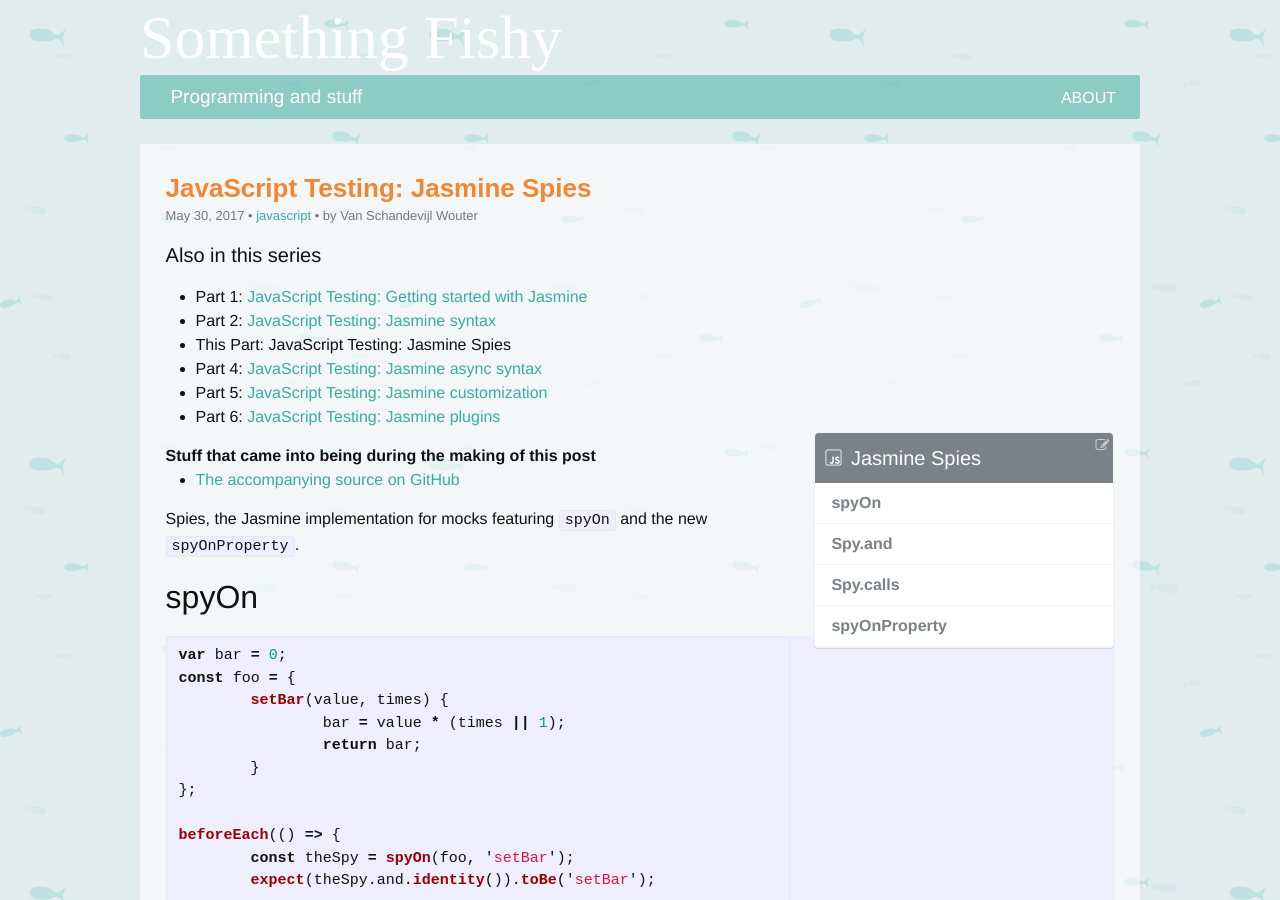
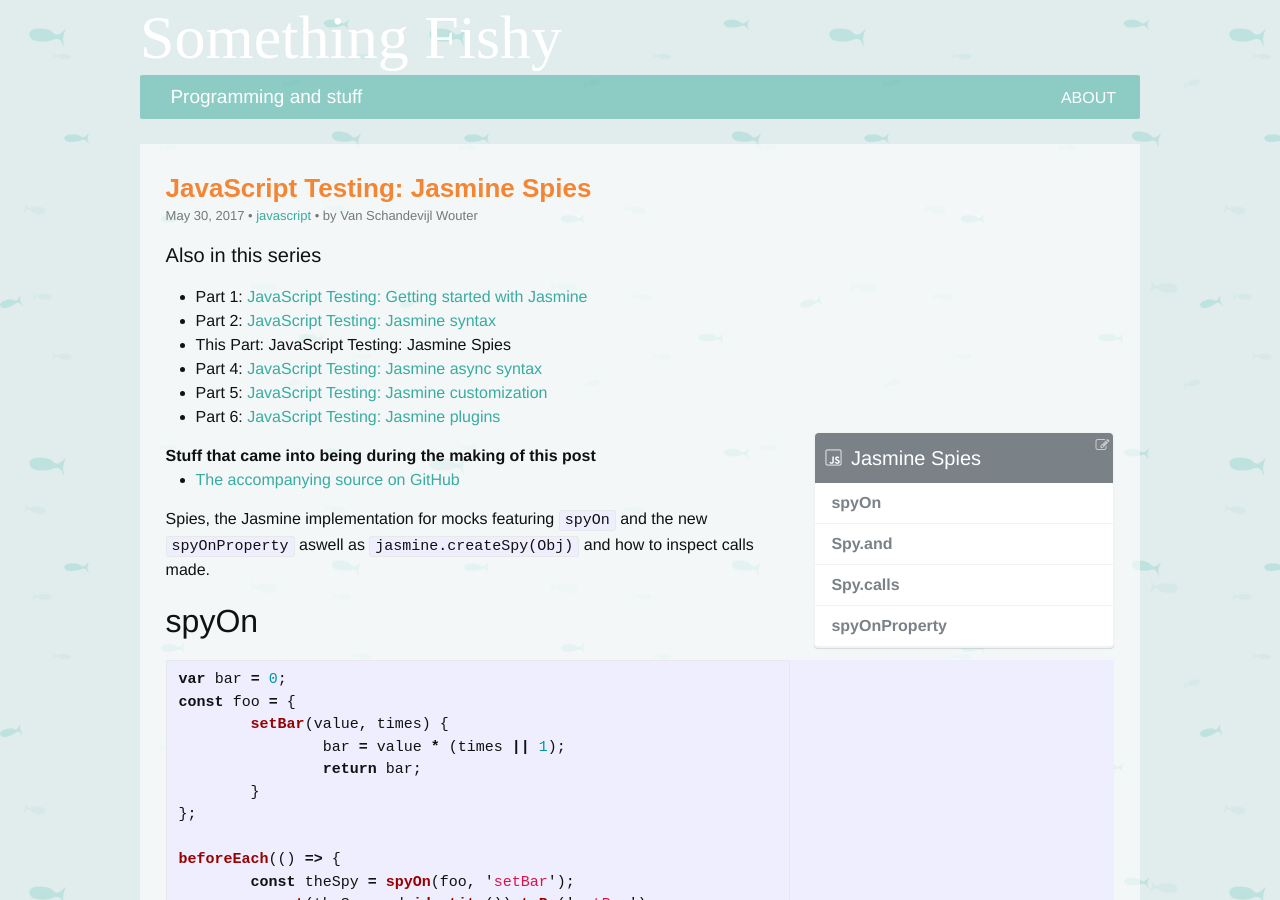
Before and after one commit to Laoujin/bliki, a Jekyll site: the page built from _bliki/npm/javascript-testing-jasmine-spies.md, in a window 1280 px wide and 900 px high. Built offline with Jekyll 4.4.1, drawn with Linux system fonts in a browser that asks for light colours; some web fonts are replaced.

Commit message:
jasmine series: typos, intro

```diff
--- a/_bliki/npm/javascript-testing-jasmine-spies.md
+++ b/_bliki/npm/javascript-testing-jasmine-spies.md
@@ -12,7 +12,8 @@ extras:
 {% include toc title="Jasmine Spies" icon="icon-javascript" %}
 
 Spies, the Jasmine implementation for mocks
-featuring `spyOn` and the new `spyOnProperty`.
+featuring `spyOn` and the new `spyOnProperty` aswell as `jasmine.createSpy(Obj)`
+and how to inspect calls made.
 
 <!--more-->
 
```
Also changed, not shown: _bliki/npm/javascript-testing-jasmine-getting-started.md (+1 -1 lines).
